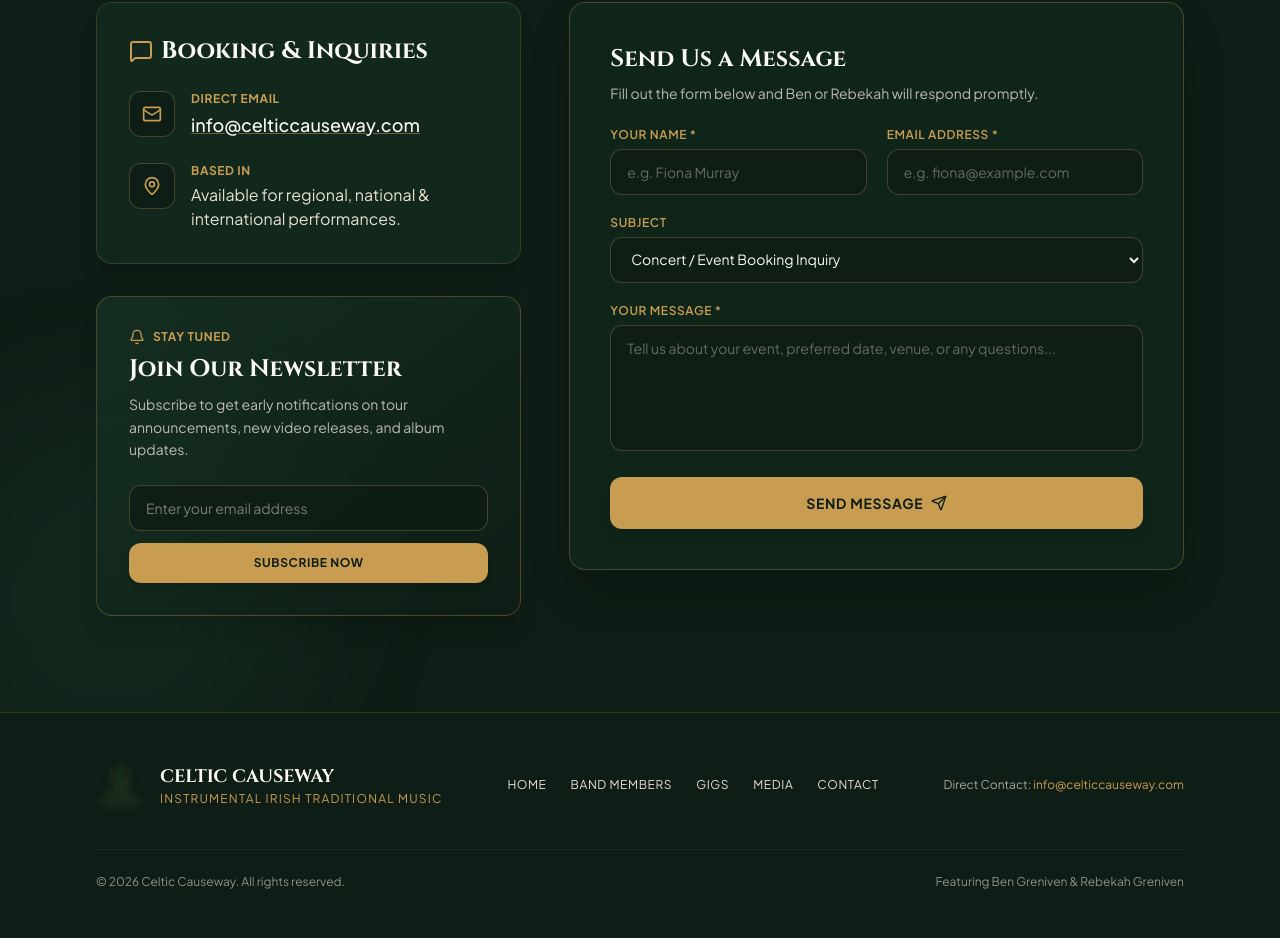
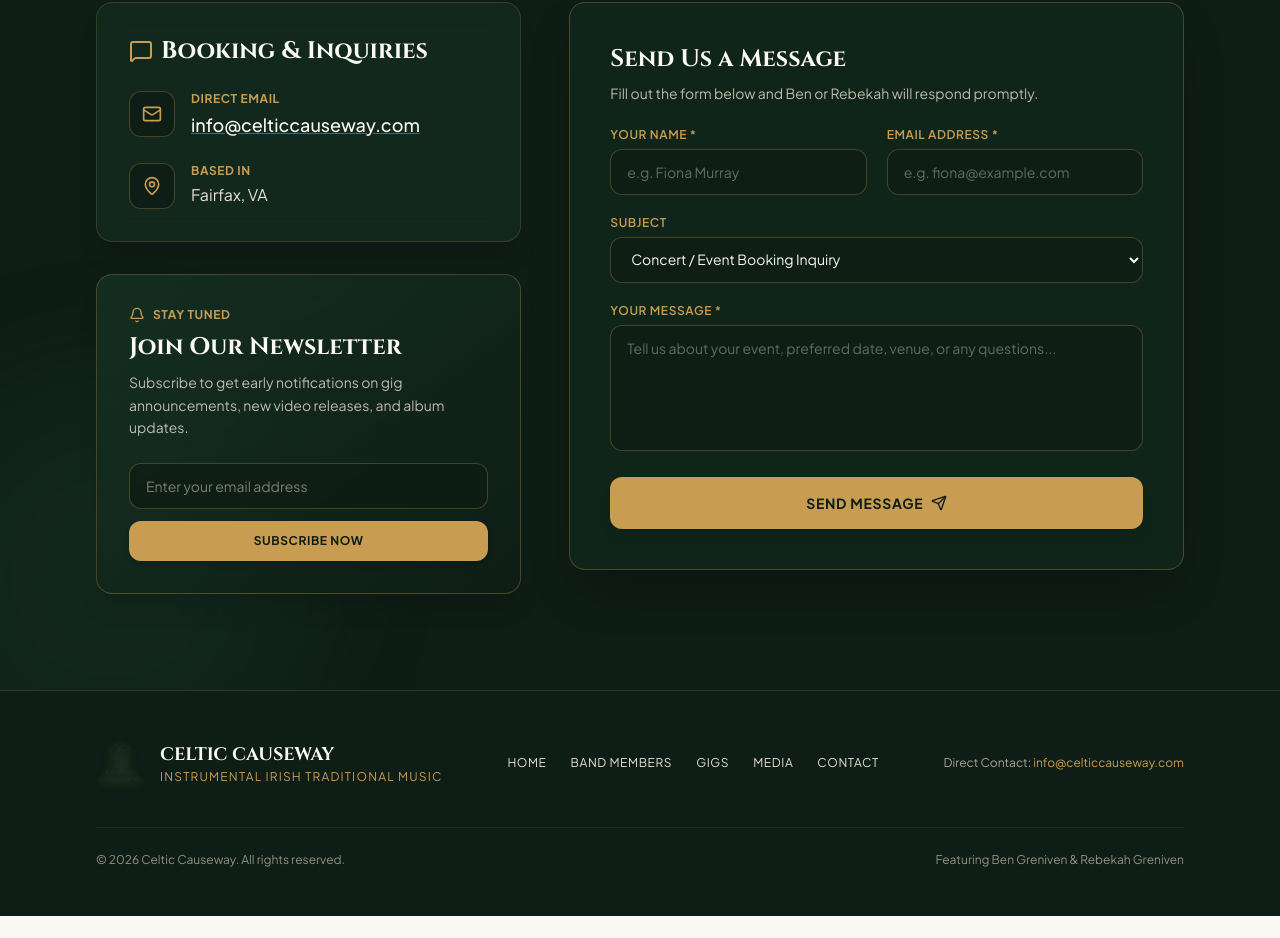
Before and after one commit to maedjyuk-ghoti/website, a React (Vite) app: page / in a window 1280 px wide. Shown: the part 4608-5546 px from the top of the page. After the commit the page ends 5524 px from the top, so only its background shows below. Built offline with nearby package versions, Linux system fonts and the light colour scheme; no server answers.

Commit message:
Update performance availability and newsletter text

```diff
--- a/src/components/Contact.jsx
+++ b/src/components/Contact.jsx
@@ -96,7 +96,7 @@ export default function Contact() {
                       Based In
                     </span>
                     <span className="text-base text-celtic-sand">
-                      Available for regional, national & international performances.
+                      Fairfax, VA
                     </span>
                   </div>
                 </div>
@@ -113,7 +113,7 @@ export default function Contact() {
                 Join Our Newsletter
               </h3>
               <p className="text-sm text-celtic-sand/80 font-sans mb-6 leading-relaxed">
-                Subscribe to get early notifications on tour announcements, new video releases, and album updates.
+                Subscribe to get early notifications on gig announcements, new video releases, and album updates.
               </p>
 
               {newsletterSubmitted ? (
```
